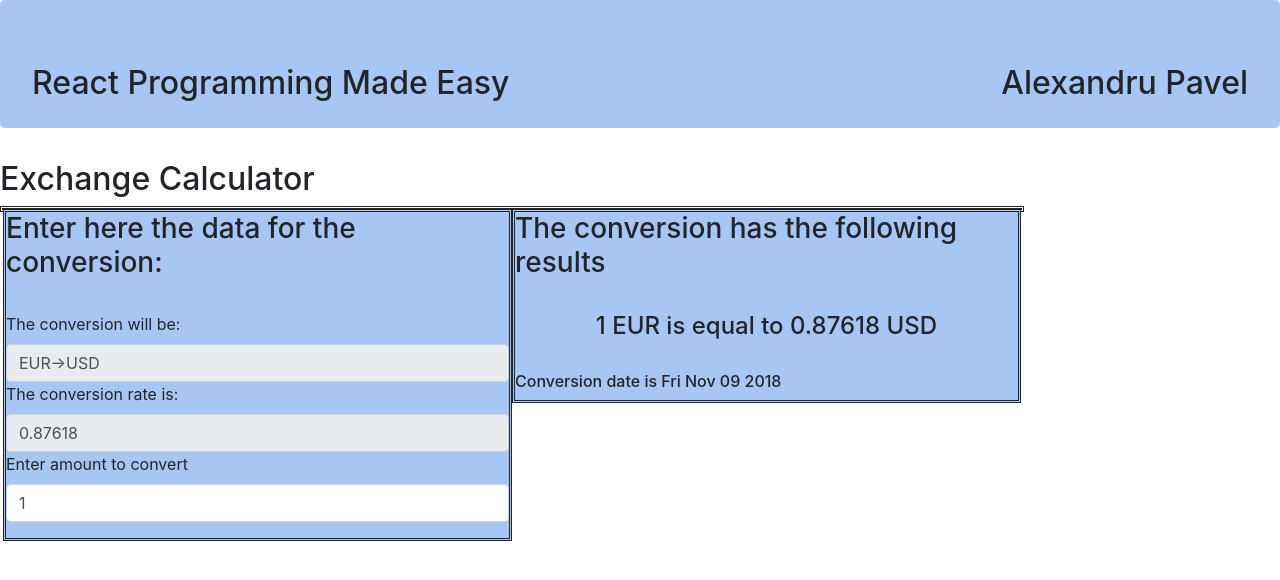
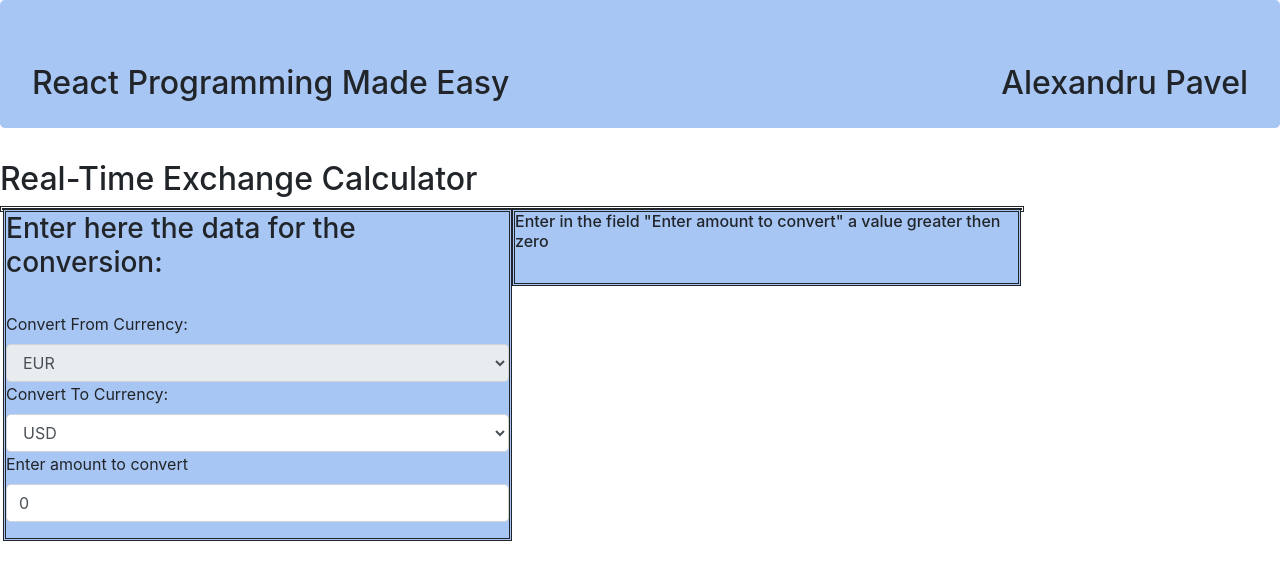
Before and after one commit to AlexandruPavel8/calculator, a React (Create React App) app: page / in a window 1280 px wide. Shown: the top 580 px of the page. Built offline with nearby package versions, Linux system fonts and the light colour scheme.

Commit message:
Added Api Call to Calculator and Logic to Summary

```diff
--- a/package.json
+++ b/package.json
@@ -4,6 +4,7 @@
   "private": true,
   "dependencies": {
     "google-currency": "^1.0.7",
+    "nodejs-currency-converter": "^1.0.2",
     "react": "^16.6.1",
     "react-bootstrap": "^0.32.4",
     "react-dom": "^16.6.1",
--- a/src/Calculator.js
+++ b/src/Calculator.js
@@ -1,5 +1,4 @@
 import React, { Component } from 'react';
-import PropTypes from 'prop-types';
 import {FormGroup, ControlLabel, FormControl} from 'react-bootstrap';
 import './Calculator.css';
 import Summary from './Summary';
@@ -7,17 +6,31 @@ import Summary from './Summary';
 class Calculator extends Component {
     constructor(props) {
         super(props);
-        this.state = {value: 1};
+        this.state = {
+            amountFrom: 0,
+            currencyTo: "USD",
+            rate: 0,
+            date: "2018-11-14"
+        };
 
-        this.handleChange = this.handleChange.bind(this);
+        this.handleChangeAmount = this.handleChangeAmount.bind(this);
+        this.handleChangeCurrencyTo = this.handleChangeCurrencyTo.bind(this);
       }
 
-      handleChange(event) {
-        this.setState({value: event.target.value});
+      handleChangeAmount = async (event) => {
+        this.setState({amountFrom: parseFloat(event.target.value)});
+        const response = await fetch('http://data.fixer.io/api/latest?access_key='+process.env.REACT_APP_FIXER_API_KEY+'&base=EUR&symbols='+this.state.currencyTo);
+        const exchangeDate =  await response.json();
+        this.setState({rate: Object.values(exchangeDate.rates)[0]});
+        this.setState({date: exchangeDate.date});
+      }
+
+      handleChangeCurrencyTo(event) {
+        this.setState({currencyTo: event.target.value});
+        this.setState({amountFrom: 0});
       }
 
       render() {
-          const {conversionFromTo, date, rate} = this.props
         return (
           <div id="CalculatorAndSummaryDiv" className="calculatorAndSummaryStyle">
 
@@ -26,44 +39,38 @@ class Calculator extends Component {
                 <br/>
                 <form >
                 <FormGroup controlId="exchangeFormGroup">
-                        <ControlLabel>The conversion will be:</ControlLabel>
-                        <FormControl readOnly
-                            type="text"
-                            value={conversionFromTo}
-                        />
+                        <ControlLabel>Convert From Currency:</ControlLabel>
+                        <FormControl componentClass="select" placeholder="select" readOnly>
+                            <option value="EUR">EUR</option>
+                        </FormControl>
 
-                        <ControlLabel>The conversion rate is:</ControlLabel>
-                        <FormControl readOnly
-                            type="text"
-                            value={rate}
-                        />
+                        <ControlLabel>Convert To Currency:</ControlLabel>
+                        <FormControl componentClass="select" placeholder="select" onChange={this.handleChangeCurrencyTo}>
+                            <option value="USD">USD</option>
+                            <option value="RON">RON</option>
+                        </FormControl>
 
                         <ControlLabel>Enter amount to convert</ControlLabel>
                         <FormControl
                             type="number"
-                            value={this.state.value}
+                            min="0"
+                            value={this.state.amountFrom}
                             placeholder="Enter amount to convert"
-                            onChange={this.handleChange}
+                            onChange={this.handleChangeAmount}
                         />
                     </FormGroup>
                 </form>
             </div>
 
             <div className="summaryStyle">
-            <h3>The conversion has the following results</h3>
+            <h6>Enter in the field "Enter amount to convert" a value greater then zero</h6>
             <br/>
-            <Summary amount={this.state.value} rate={rate} conversionFromTo={this.props.conversionFromTo} date={date} />
+            <Summary currencyFrom="EUR" currencyTo={this.state.currencyTo} amountFrom={this.state.amountFrom} rate={this.state.rate} date={this.state.date}/>
             </div>
+
           </div>
         );
       }
 }
 
-Calculator.propTypes=
-      {
-        conversionFromTo: PropTypes.string,
-        rate: PropTypes.number,
-        date: PropTypes.instanceOf(Date)
-      };
-
 export default Calculator;
--- a/src/Header.js
+++ b/src/Header.js
@@ -4,7 +4,7 @@ class Header extends Component {
   render() {
     return (
       <div id = "HeaderDiv">
-        <h2 align="left">Exchange Calculator</h2>
+        <h2 align="left">Real-Time Exchange Calculator</h2>
       </div>
     );
   }
--- a/src/Main.js
+++ b/src/Main.js
@@ -5,7 +5,7 @@ class Main extends Component {
   render() {
     return (
       <div id="MainDiv">
-        <Calculator conversionFromTo="EUR->USD" date={new Date()} rate={0.87618} />
+        <Calculator />
       </div>
     );
   }
--- a/src/Summary.js
+++ b/src/Summary.js
@@ -1,25 +1,31 @@
-import React, { Component } from 'react';
-import PropTypes from 'prop-types';
+import React, { Component } from "react";
+import PropTypes from "prop-types";
 class Summary extends Component {
   render() {
-    const conversionAmount = this.props.rate * this.props.amount;
-    const conversionCurrency = this.props.conversionFromTo.split("->");
-    return (
-      <div id = "SummaryDiv">
-        <h4 align="center">{this.props.amount} {conversionCurrency[0]} is equal to {conversionAmount} {conversionCurrency[1]}</h4>
-        <br/>
-        <h6 align="left">Conversion date is {this.props.date.toDateString()}</h6>
-      </div>
-    );
+    if (this.props.amountFrom > 0) {
+    const amountTo = (this.props.amountFrom * this.props.rate).toFixed(2);
+      return (
+        <div id="SummaryDiv">
+          <h4 align="center">
+            {this.props.amountFrom} {this.props.currencyFrom} is equal to{" "}
+            {amountTo} {this.props.currencyTo}
+          </h4>
+          <br />
+          <h6 align="left">Conversion date is {this.props.date}</h6>
+        </div>
+      );
+    } else {
+      return null;
+    }
   }
 }
 
-Summary.propTypes=
-      {
-        amount: PropTypes.number,
-        rate: PropTypes.number,
-        conversionFromTo: PropTypes.string,
-        date: PropTypes.instanceOf(Date)
-      };
+Summary.propTypes = {
+  currencyFrom: PropTypes.string,
+  currencyTo: PropTypes.string,
+  amountFrom: PropTypes.number,
+  rate: PropTypes.number,
+  date: PropTypes.string
+};
 
 export default Summary;
```
Also changed, not shown: 2 other files (tests, documents, lock files or other folders).
